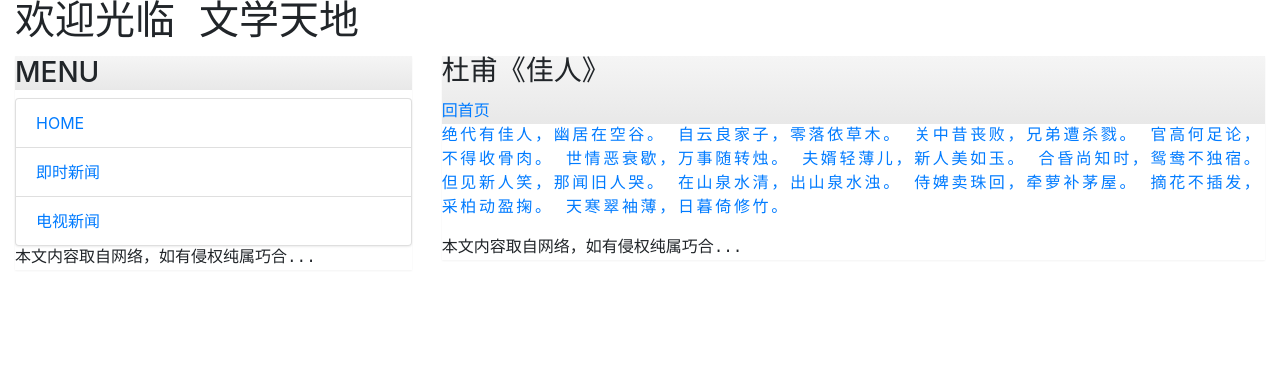
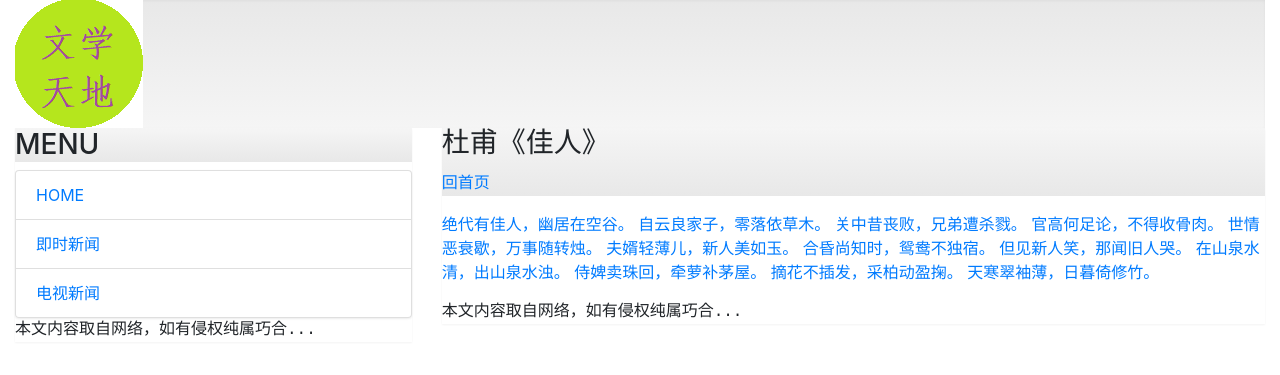
Before and after one commit to bbjwillst/mBlog, a Django app: a page that uses mBlog/templates/post.html in a window 1280 px wide. Shown: the top 375 px of the page. Run offline with Django 3.2, Linux system fonts and the light colour scheme; data comes from the database, SQL or seed files in the repository; both versions use the stored data as it was after the commit; some libraries are stand-ins or nearby versions.

Commit message:
mBlog First Push

```diff
--- a/mBlog/mBlog/settings.py
+++ b/mBlog/mBlog/settings.py
@@ -37,6 +37,7 @@ INSTALLED_APPS = [
     'django.contrib.sessions',
     'django.contrib.messages',
     'django.contrib.staticfiles',
+    'markdown_deux',
     'mainsite',
 ]
 
@@ -120,3 +121,4 @@ USE_TZ = True
 # https://docs.djangoproject.com/en/2.2/howto/static-files/
 
 STATIC_URL = '/static/'
+STATICFILES_DIRS = [os.path.join(BASE_DIR, 'static'), ]
--- a/mBlog/templates/header.html
+++ b/mBlog/templates/header.html
@@ -1,2 +1,5 @@
 <!-- header.html -->
-<h1 style="font-family: 'Courier New';">欢迎光临 文学天地</h1>
+{% load staticfiles %}
+<div class="well">
+    <img src="{% static 'images/logo.png' %}" alt="">
+</div>
--- a/mBlog/templates/post.html
+++ b/mBlog/templates/post.html
@@ -1,5 +1,6 @@
 <!-- post.html -->
 {% extends 'base.html' %}
+{% load markdown_deux_tags %}
 {% block title %}
     {{ post.title }} - 文学天地
 {% endblock %}
@@ -8,5 +9,5 @@
     <a style="font-family: 'Courier New';" href="/">回首页</a>
 {% endblock %}
 {% block content %}
-    <p style="font-family: 'Courier New';font-size: 12pt;letter-spacing: 2pt;"><a href="">{{ post.body }}</a></p>
+    <p style="font-family: 'Courier New',sans-serif;font-size: 12pt;letter-spacing: 2pt;"><a href="">{{ post.body | markdown }}</a></p>
 {% endblock %}
```
Also changed, not shown: mBlog/templates/index.html (+15 -4 lines), mBlog/db.sqlite3, mBlog/static/images/logo.png (added).
